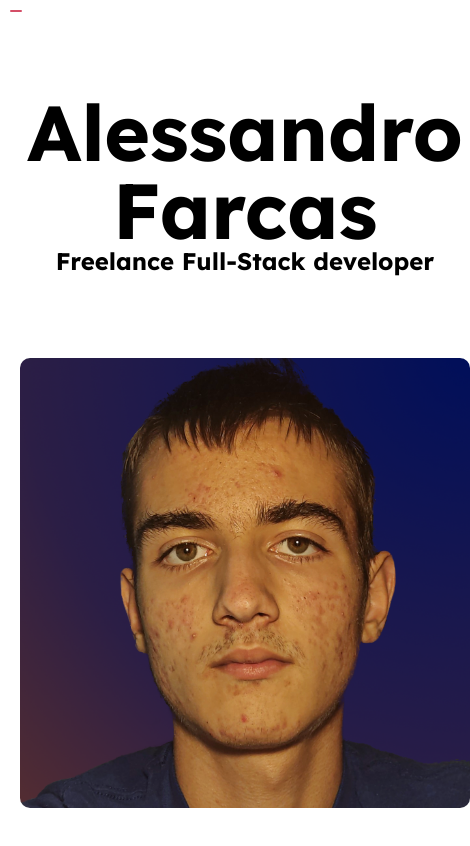
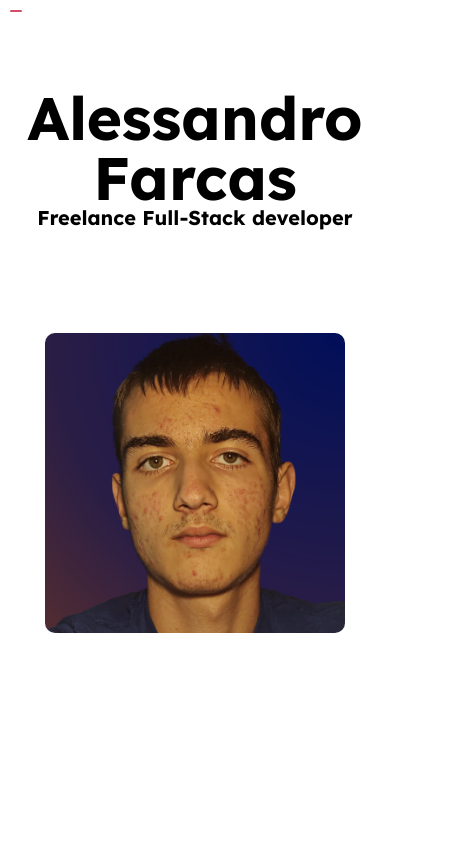
Before and after one commit to Alenygam/portfolio, a Vue app: page /#/ in a window 390 px wide. Shown: the top 846 px of the page, 470 px wide, since content can reach past the window. Built offline with nearby package versions, Linux system fonts and the light colour scheme; some icons are missing.

Commit message:
Made hero section look slightly better

```diff
--- a/src/components/Home/HeroSection.vue
+++ b/src/components/Home/HeroSection.vue
@@ -20,8 +20,9 @@
 
     .hero-title {
         display: flex;
+        justify-content: center;
         flex-direction: column;
-        justify-content: center;
+        text-align: right;
     }
 
     .hero-title > h1 {
@@ -46,7 +47,8 @@
 
     @media screen and (max-width: 920px) {
         .hero-container {
-            height: 800px;
+            height: 650px;
+            width: 100%;
             grid-template-columns: 1fr;
             grid-template-rows: 1fr 2fr;
         }
@@ -54,5 +56,18 @@
         .hero-title {
             text-align: center;
         }
+
+        .hero-title > h1 {
+            font-size: 60px;
+        }
+
+        .hero-title > h2 {
+            font-size: 20px;
+        }
+
+        .hero-image > img {
+            width: 300px;
+            height: 300px;
+        }
     }
 </style>
```
